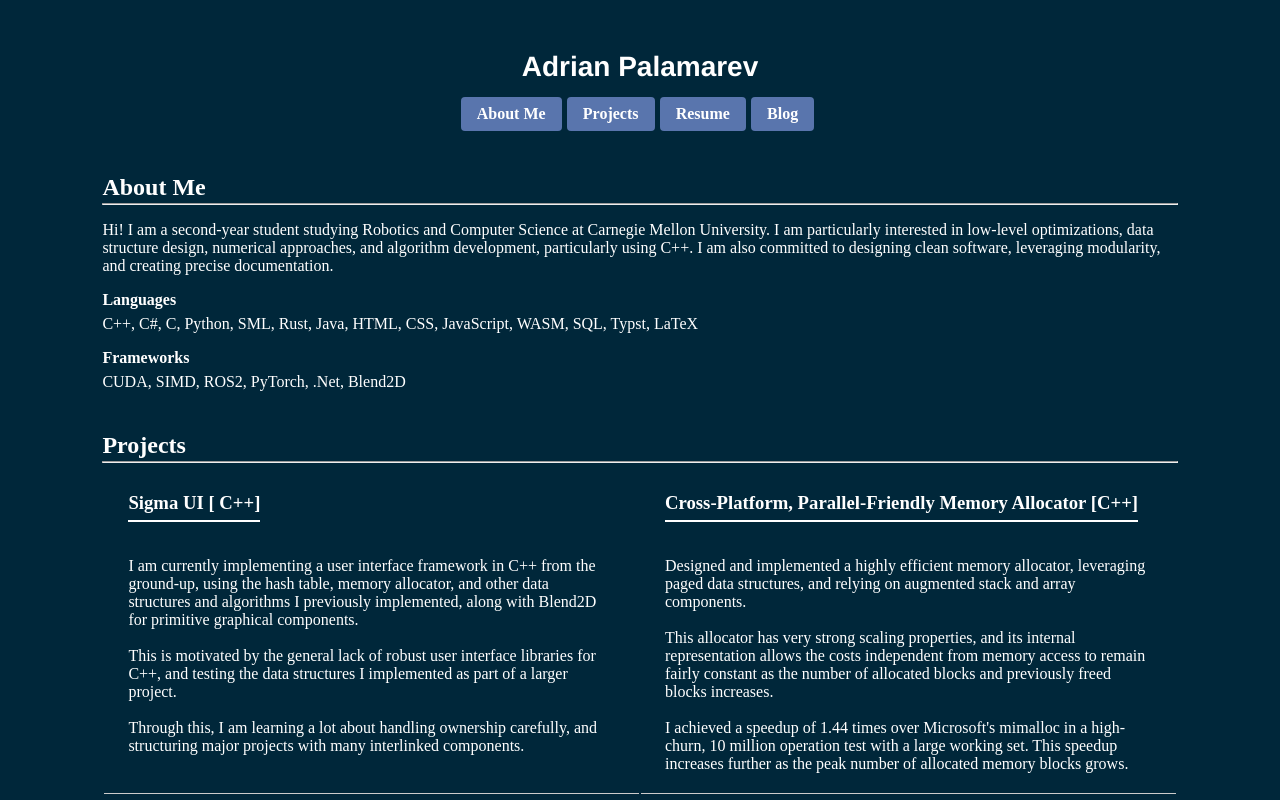
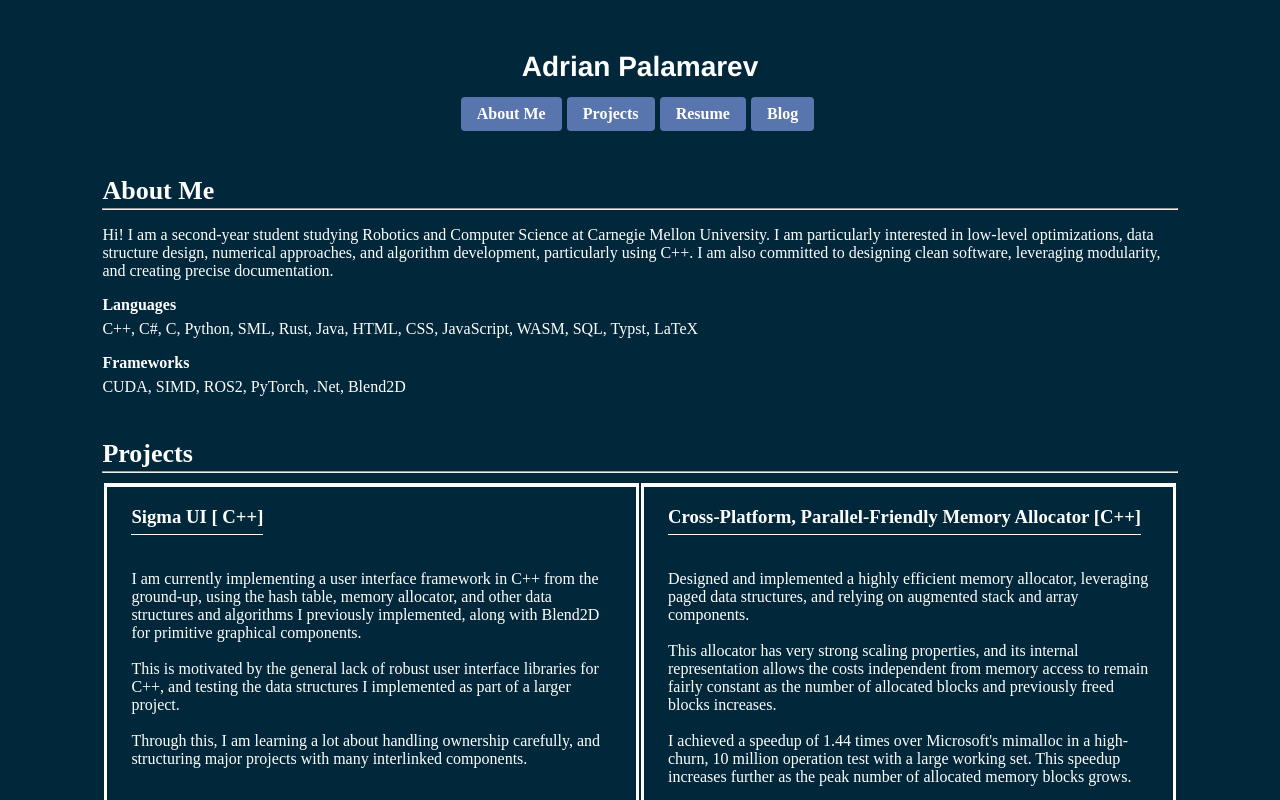
Before and after one commit to CloudWolf021/cloudwolf021.github.io, a plain HTML site: page index.html in a window 1280 px wide. Shown: the top 800 px of the page. Drawn offline with Linux system fonts and the light colour scheme.

Commit message:
Improved projects table formatting

```diff
--- a/index.html
+++ b/index.html
@@ -47,7 +47,10 @@
     padding-left: 24px;
     padding-right: 24px;
     padding-bottom: 20px;
-    border-bottom: 1px solid #cccccc
+    border-bottom: 4px solid #FFFFFF;
+    border-top: 4px solid #FFFFFF;
+    border-right : 3px solid #FFFFFF;
+    border-left : 3px solid #FFFFFF
   }
 </style>
 
@@ -56,7 +59,7 @@
   {
     padding-bottom: 6px;
     display: inline-block;
-    border-bottom: 2px solid #FFFFFF
+    border-bottom: 1.3px solid #FFFFFF
   }
 </style>
 
@@ -93,7 +96,7 @@
 
 
 <div id="about-me-text-region">
-  <p style = "font-weight: bold; font-size: 24px; margin-bottom: -6px; color: white" >About Me</p><hr></hr>
+  <p style = "font-weight: bold; font-size: 26px; margin-bottom: -6px; color: white" >About Me</p><hr></hr>
   <p style="font-weight: normal; color: white">Hi! I am a second-year student studying Robotics and Computer Science at Carnegie Mellon University. I am particularly interested in low-level optimizations, data structure design, numerical approaches, and algorithm development, particularly using C++. I am also committed to designing clean software, leveraging modularity, and creating precise documentation.</p>
   <p style = "margin-bottom: -10px; color: white"> <b>Languages</b>
   <p style = "font-weight: normal; color: white">C++, C#, C, Python, SML, Rust, Java, HTML, CSS, JavaScript, WASM, SQL, Typst, LaTeX</p>
@@ -103,8 +106,7 @@
 
 <div id="projects-text-region">
 
-  <p style = "font-weight: bold; font-size: 24px; margin-bottom: -6px; color: white" >Projects</p><hr></hr>
-
+  <p style = "font-weight: bold; font-size: 26px; margin-bottom: -6px; color: white" >Projects</p><hr></hr>
   <table style = "table-layout:fixed; width: 100%">
   <tr>
   <td class = "table-element-style">
@@ -182,7 +184,7 @@
 
 <div id="resume-text-region">
 
-<p style = "font-weight: bold; font-size: 24px; margin-bottom: -6px; color: white;" >Resume</p><hr></hr>
+<p style = "font-weight: bold; font-size: 26px; margin-bottom: -6px; color: white;" >Resume</p><hr></hr>
 
 <a style = "color: rgb(159, 154, 223)" href="./resume.pdf" target="_blank" rel="noopener noreferrer">View Resume</a>
 
@@ -190,7 +192,7 @@
 
 <div id="blog-text-region">
 
-<p style = "font-weight: bold; font-size: 24px; margin-bottom: -6px; color: white;" >Blog</p><hr></hr>
+<p style = "font-weight: bold; font-size: 26px; margin-bottom: -6px; color: white;" >Blog</p><hr></hr>
 
  <p style="font-weight: normal; color: white;">Coming Soon!</p>
 
```
